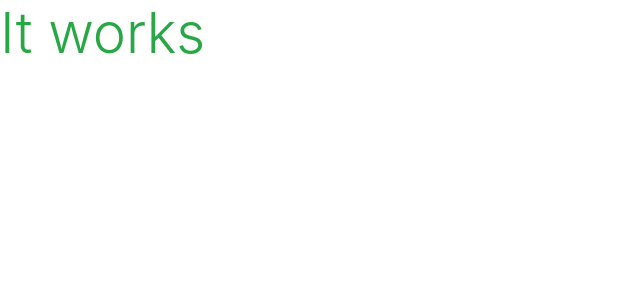
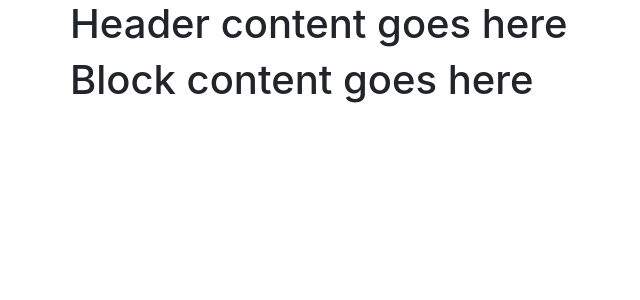
Before and after one commit to laura-ash/yoga-shop, a Django app: page / in a window 1280 px wide. Shown: the top 300 px of the page, without its empty margins (0-640 px from the left). Run offline with Django 3.2, Linux system fonts and the light colour scheme; some libraries are stand-ins or nearby versions.

Commit message:
Added placeholder content to home page

```diff
--- a/home/templates/home/index.html
+++ b/home/templates/home/index.html
@@ -1,6 +1,19 @@
 {% extends "base.html" %}
 {% load static %}
 
+{% block page_header %}
+    <div class="container">
+        <div class="row">
+            <h1>Header content goes here</h1>
+        </div>
+    </div>
+{% endblock %}
+
+
 {% block content %}
-<h1 class="display-4 text-success">It works</h1>
+    <div class="container">
+        <div class="row">
+            <h1>Block content goes here</h1>
+        </div>
+    </div>
 {% endblock %}
```
